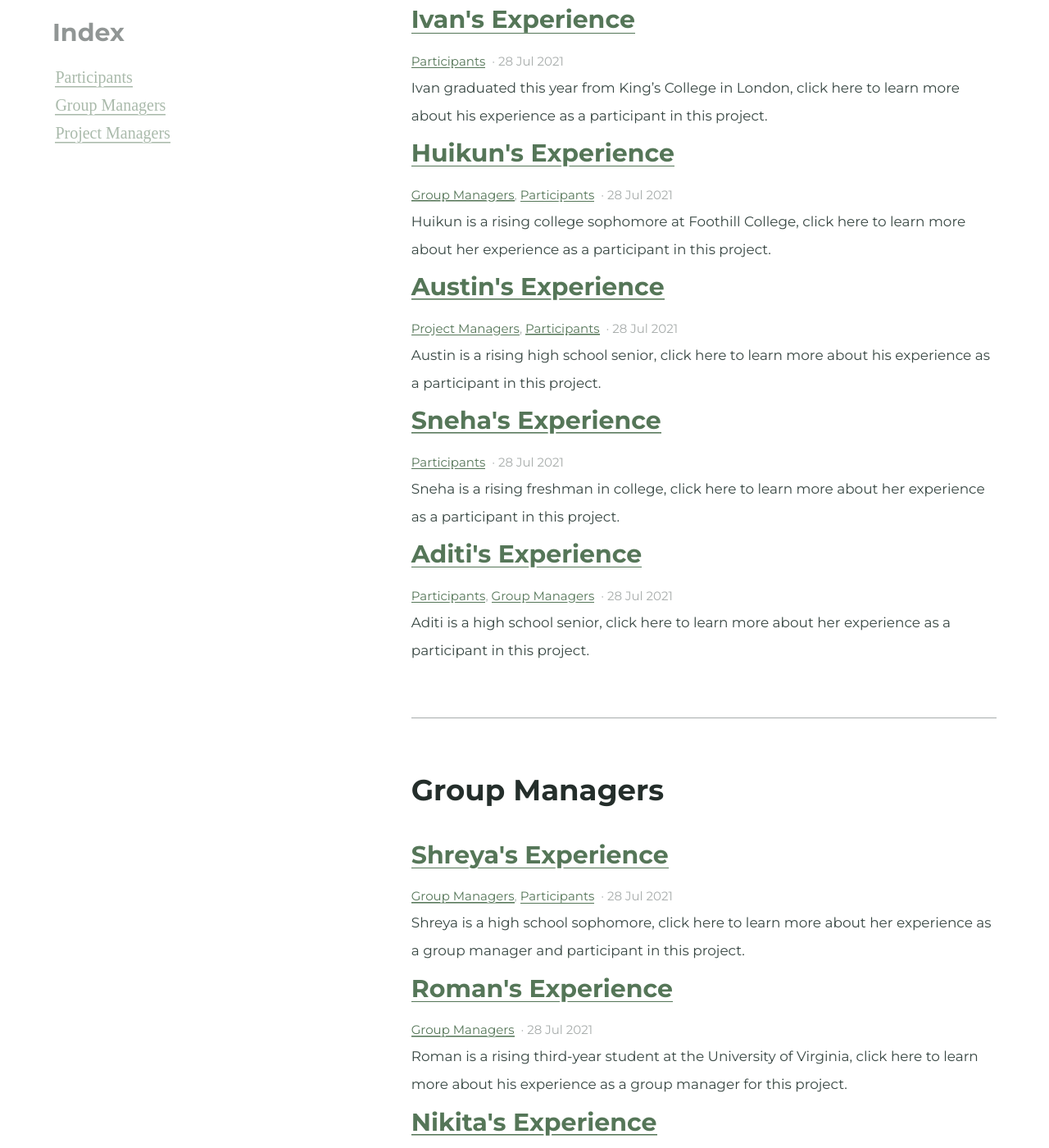
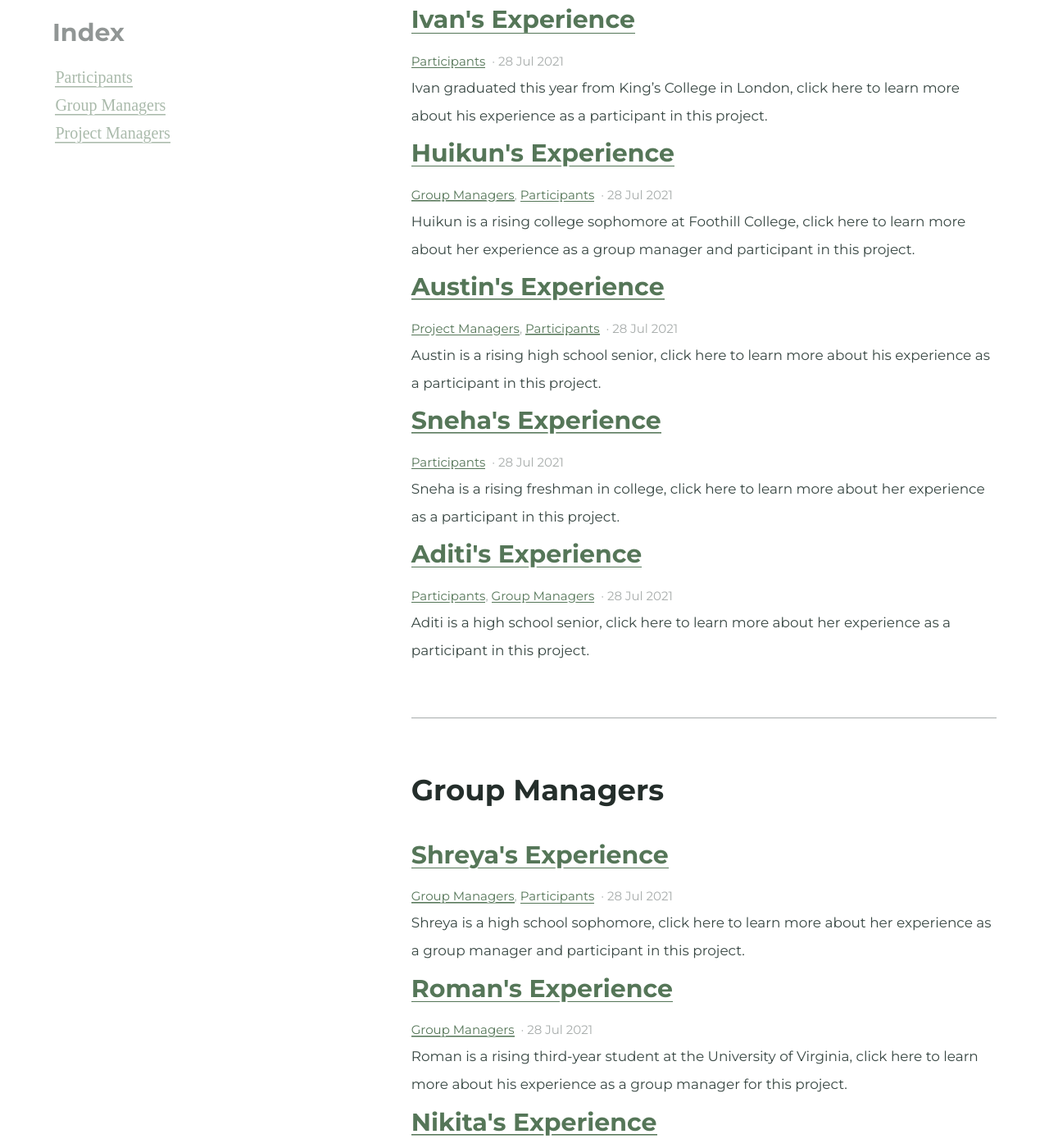
Before and after one commit to BI-STEM-Away/sMAP_dev, a Jekyll site: the page built from projectLog.md, in a window 1280 px wide and 1400 px high, scrolled down 732 px. Shown: the whole window at 82% size. Built offline with Jekyll 4.4.1, drawn with Linux system fonts in a browser that asks for light colours; some of the changed text lies outside the part shown.

Commit message:
Update 2021-07-28-Huikuns-blog.md

```diff
--- a/_posts/2021-07-28-Huikuns-blog.md
+++ b/_posts/2021-07-28-Huikuns-blog.md
@@ -4,7 +4,7 @@ categories:
 - Group Managers
 - Participants
 excerpt: |
-  Huikun is a rising college sophomore at Foothill College, click here to learn more about her experience as a participant in this project.|
+  Huikun is a rising college sophomore at Foothill College, click here to learn more about her experience as a group manager and participant in this project.|
 feature_image: "https://bi-stem-away.github.io/shiny_app_dev/Banner.png"
 image: "https://bi-stem-away.github.io/shiny_app_dev/Banner.png"
 ---
```
